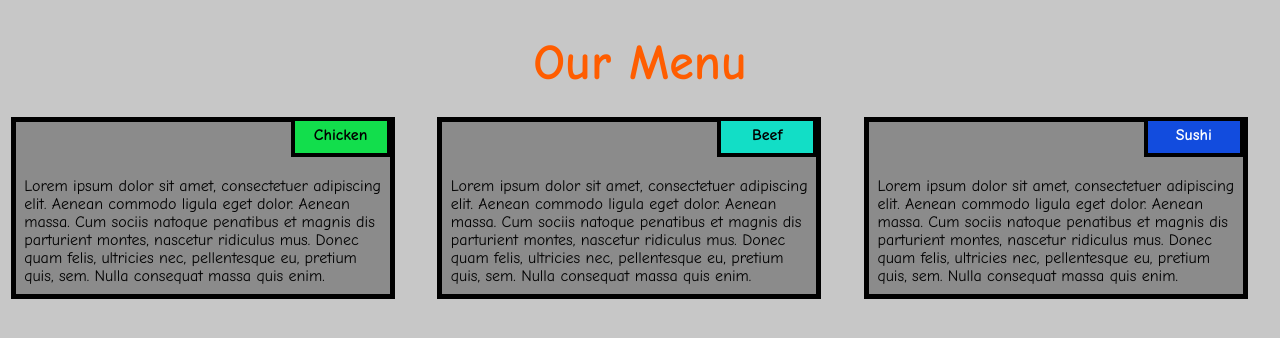
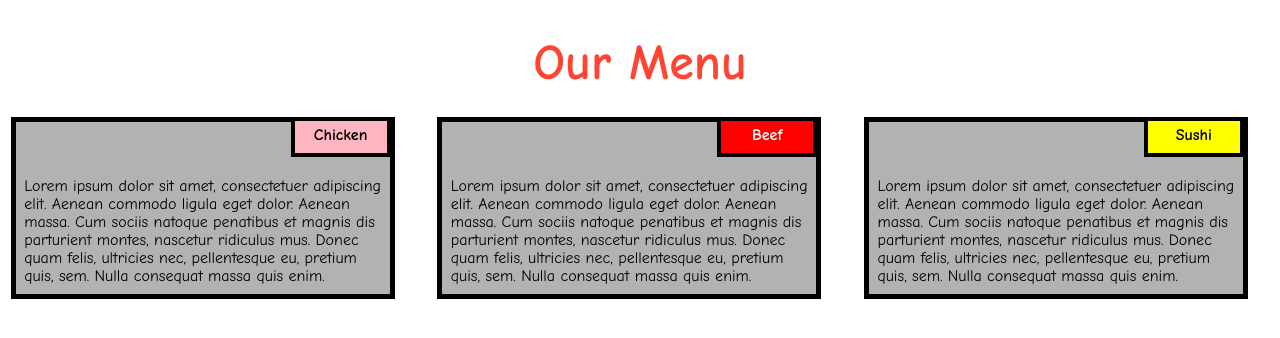
Before and after one commit to KaonashiGod/kaonashigod.github.io, a plain HTML site: page module2-solution/index.html in a window 1280 px wide. Drawn offline with Linux system fonts and the light colour scheme.

Commit message:
Update style.css

```diff
--- a/module2-solution/style.css
+++ b/module2-solution/style.css
@@ -5,7 +5,6 @@
 }
 
 body{
-	background-color: #c7c7c7;
 	margin: 0;
 	padding: 0;
   font-family: "Comic Sans MS", cursive, sans-serif;
@@ -19,7 +18,7 @@ body{
 h1 {
   margin-bottom: 15px;
   text-align: center;
-  color: #ff5d00;
+  color: #ff4532;
   font-size: 50px;
 }
 
@@ -57,16 +56,15 @@ h1 {
 }
 
 .name1{
-  background-color: #12de4c;
+  background-color: #FFB6C1;
 }
 
 .name2{
-  ;
-  background-color: #12dec6;
+  color: white;
+  background-color: #FF0000;
 }
 .name3{
-	color: white;
-  background-color: #124cde;
+  background-color: #FFFF00;
 }
 
 
```
